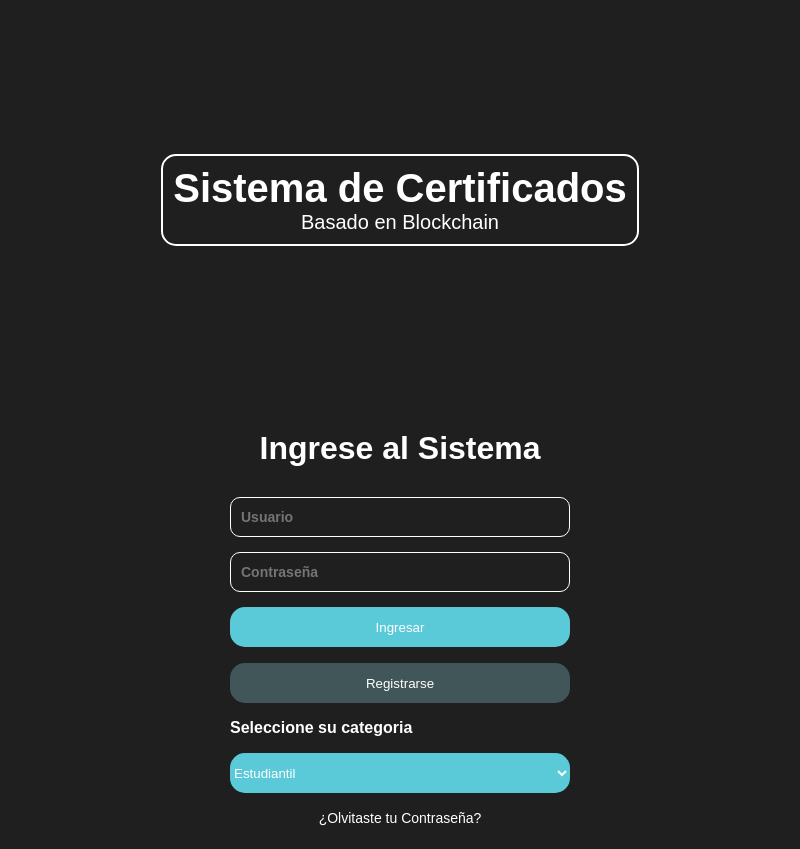
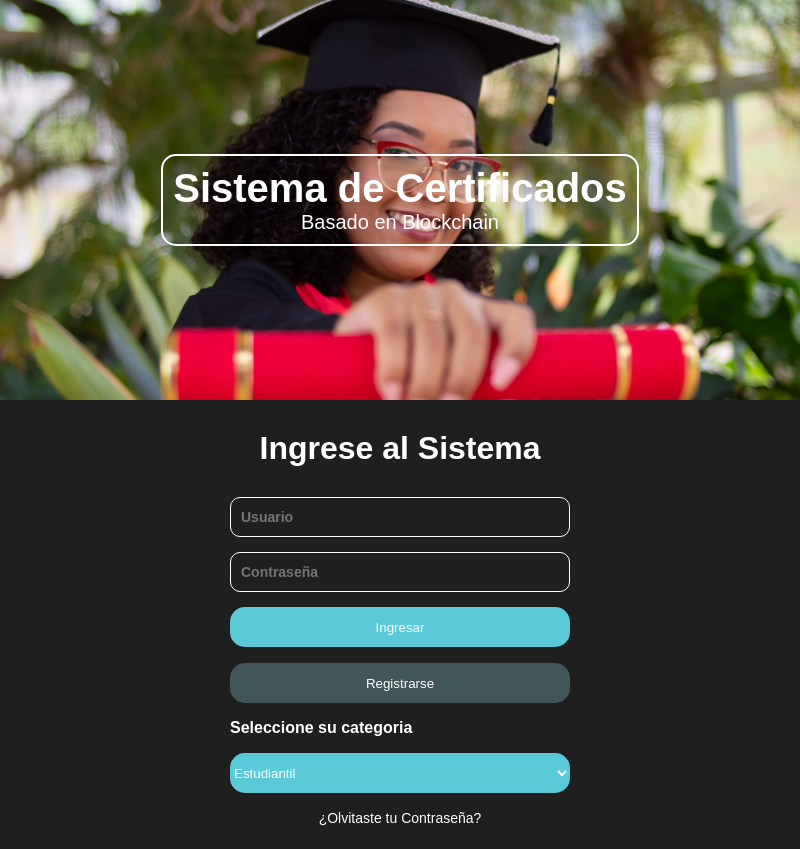
Before and after one commit to maxiivandlf/CertiblokJS--ElectronJS, an Electron app: page src/layout/login.html in a window 800 px wide. Drawn offline with Linux system fonts and the light colour scheme.

Commit message:
Update login
-Fix login image

```diff
--- a/src/styles/login/login.css
+++ b/src/styles/login/login.css
@@ -26,7 +26,7 @@ body {
 
 .header {
     height: 50vh;
-    background-image: url('../img/fondologin.jpg');
+    background-image: url('../../img/fondologin.jpg');
     background-position: center;
     background-repeat: no-repeat;
     background-size: cover;
```
